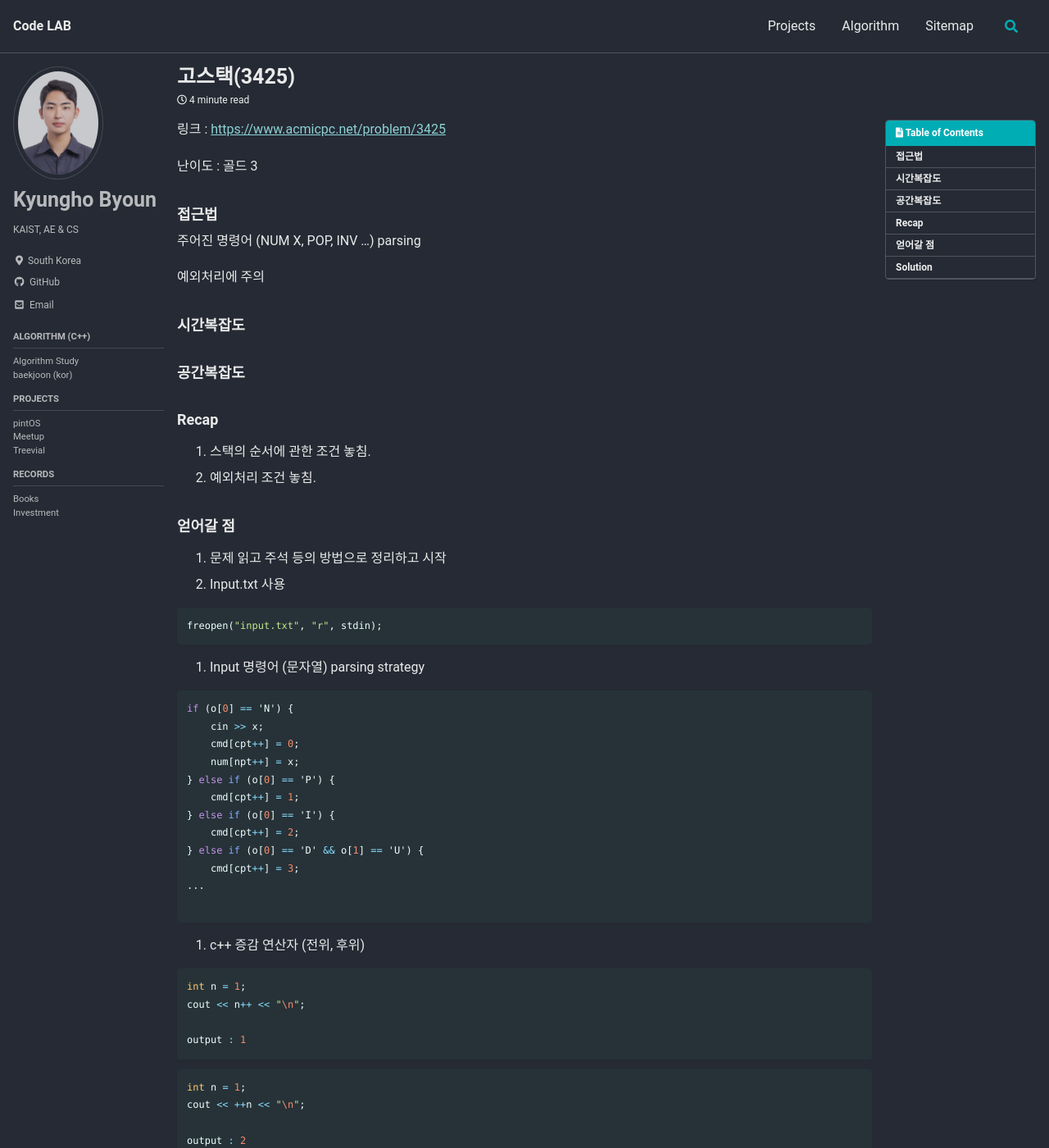
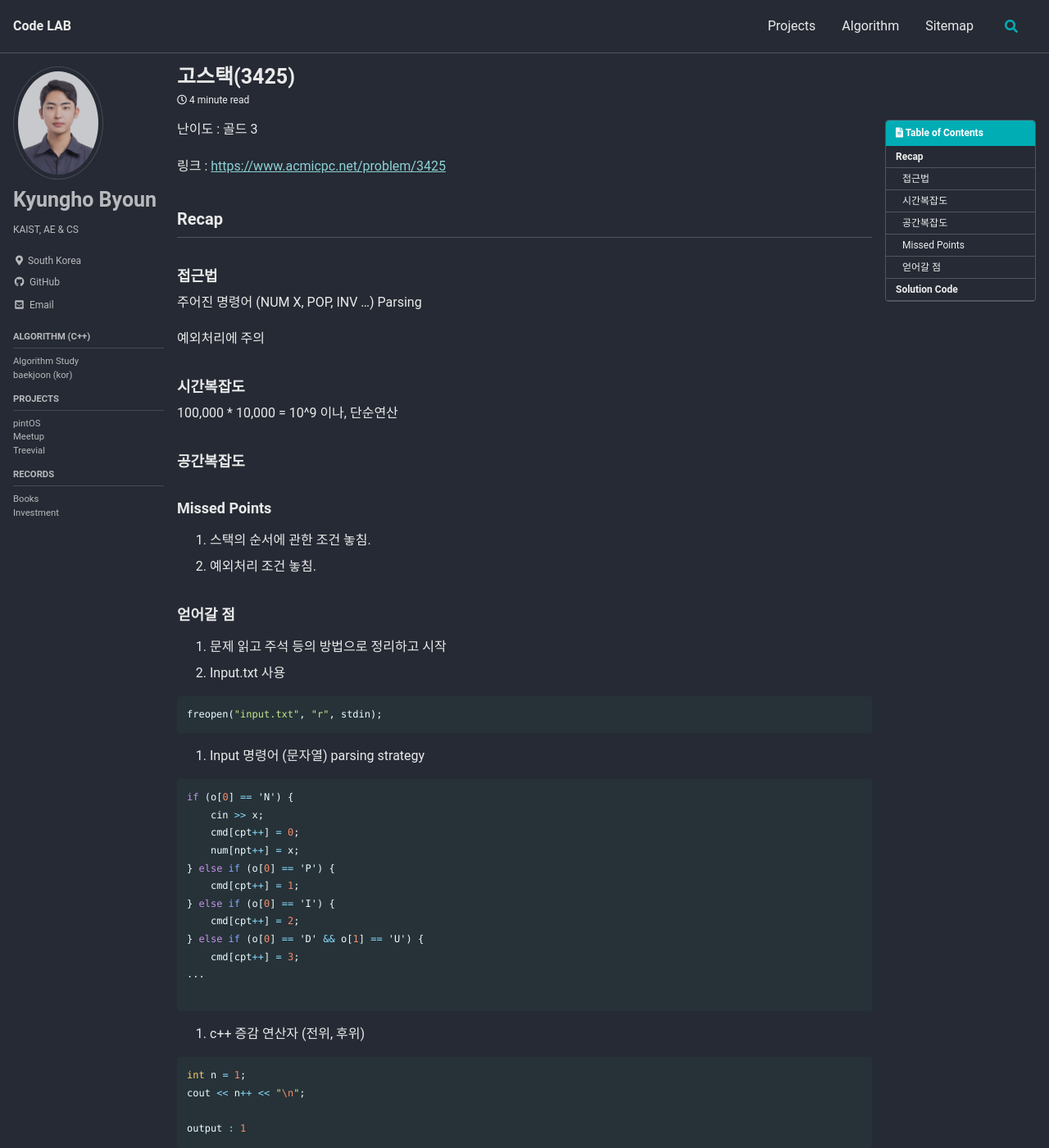
Before and after one commit to Byunk/Byunk.github.io, a Jekyll site: the page built from _posts/2023-01-10-baekjoon-3425.md, in a window 1280 px wide and 1400 px high. Shown: the whole window at 82% size. Built offline with Jekyll 4.4.1, drawn with Linux system fonts in a browser that asks for light colours; cached includes are drawn as plain includes; some web fonts are replaced; comment, search, counter and statistics services are not loaded; some of the changed text lies outside the part shown.

````diff
--- a/_config.yml
+++ b/_config.yml
@@ -27,7 +27,7 @@
 #   search_only_api_key    : fbce08fb2442ae44fae3a77b4ee7f2a1 # YOUR_SEARCH_ONLY_API_KEY
 #   powered_by             : # true (default), false
 
-title_separator          : "-"
+# title_separator          : "-"
 subtitle                 : # site tagline that appears below site title in masthead
 name                     : "Byunk"
 description              : "Code Laboratory."
@@ -134,7 +134,6 @@
   toc_levels: 1..6
   smart_quotes: lsquo,rsquo,ldquo,rdquo
   enable_coderay: false
-  parse_block_html: true
 
 # Sass/SCSS
 sass:
@@ -208,7 +207,7 @@
       layout: single
       author_profile: true
       read_time: true
-      comments: true
+      # comments: true
       share: true
       related: true
       toc: true
@@ -222,9 +221,21 @@
     values:
       layout: single
       author_profile: true
+  # _baekjoon
+  - scope:
+      path: ""
+      type: baekjoon
+    values:
+      layout: single
+      author_profile: true
+      sidebar:
+        nav: "sidebar-category"
 
 # Collections
 collections:
-  algorithm:
+#   algorithm:
+#     output: true
+#     permalink: /categories/:collection/:path/
+  baekjoon:
     output: true
     permalink: /:collection/:path/
--- a/_data/navigation.yml
+++ b/_data/navigation.yml
@@ -17,7 +17,7 @@
       - title: "Algorithm Study"
         url: /categories/algorithm/
       - title: "baekjoon (kor)"
-        url: /categories/baekjoon/
+        url: /baekjoon/
 
   - title: "Projects"
     children:
--- a/_posts/2023-01-10-Algorithm-1.md
+++ b/_posts/2023-01-10-baekjoon-3425.md
@@ -6,21 +6,27 @@
 comments: true
 ---
 
+난이도 : 골드 3
+
 링크 : [https://www.acmicpc.net/problem/3425](https://www.acmicpc.net/problem/3425)
 
-난이도 : 골드 3
+
+
+## Recap
 
 ### 접근법
 
-주어진 명령어 (NUM X, POP, INV ...) parsing
+주어진 명령어 (NUM X, POP, INV ...) Parsing
 
 예외처리에 주의
 
 ### 시간복잡도
 
+100,000 * 10,000 = 10^9 이나, 단순연산
+
 ### 공간복잡도
 
-### Recap
+### Missed Points
 
 1. 스택의 순서에 관한 조건 놓침.
 2. 예외처리 조건 놓침.
@@ -67,7 +73,7 @@
 output : 2
 ```
 
-### Solution
+## Solution Code
 
 ```cpp
 #include <iostream>
````
Also changed, not shown: _pages/categories/category-baekjoon.md (+6 -4 lines).
